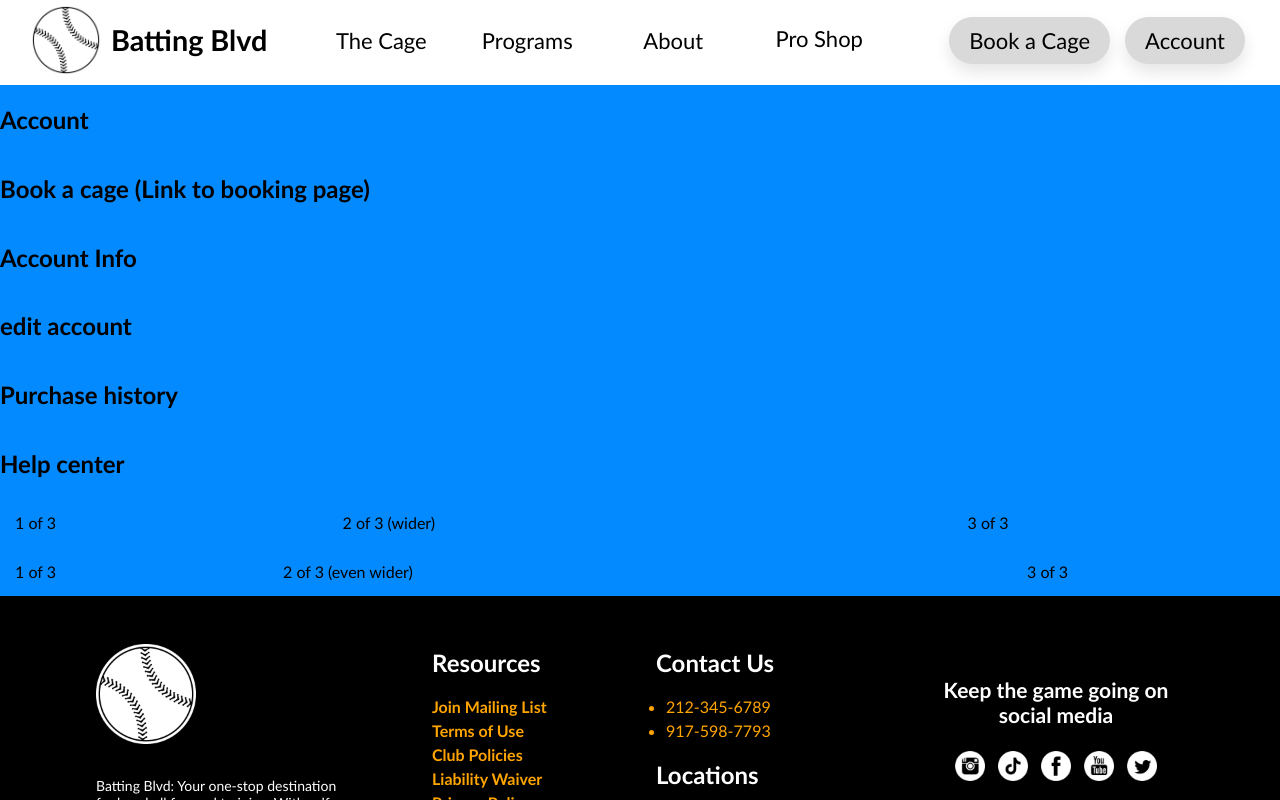
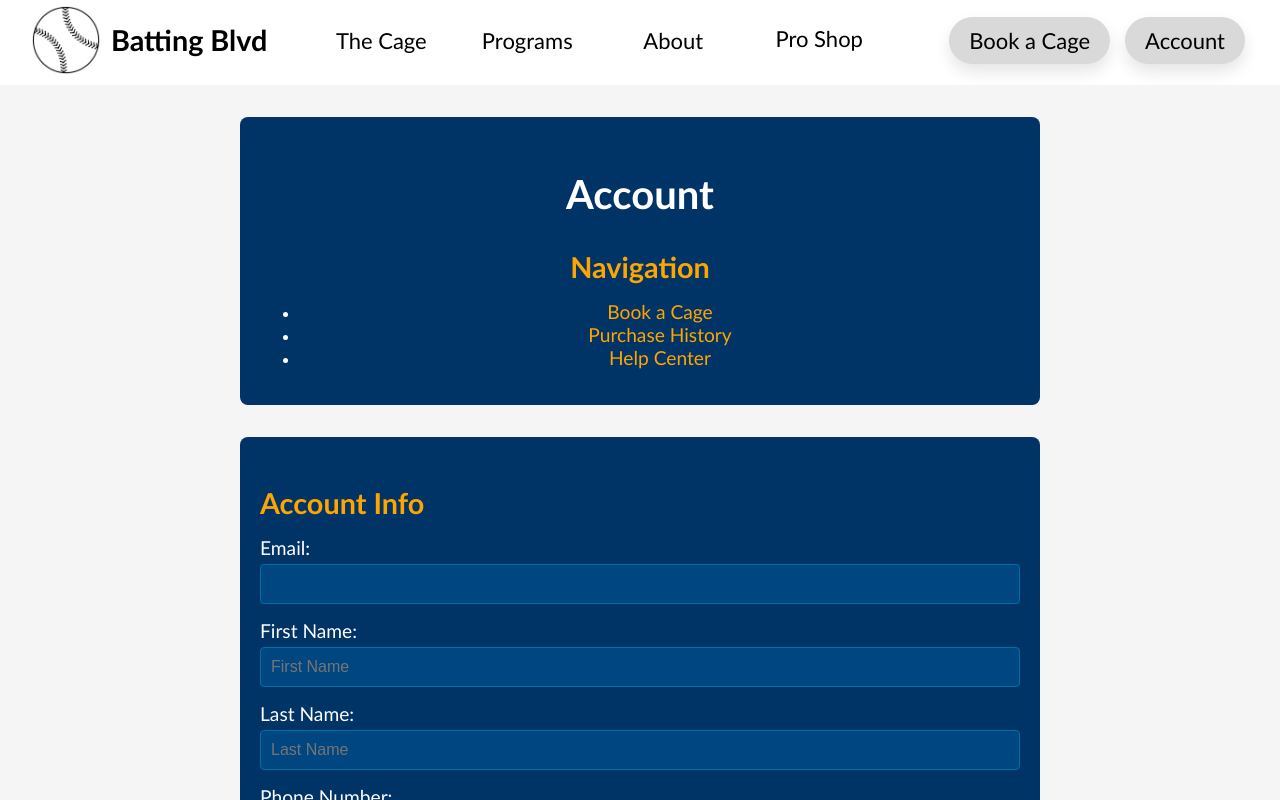
Before and after one commit to cmartinez131/batting-cage-business-website, a React (Create React App) app: page /account in a window 1280 px wide. Shown: the top 800 px of the page. Built offline with nearby package versions, Linux system fonts and the light colour scheme; no server answers.

Commit message:
add styling to account page

```diff
--- /dev/null
+++ b/src/pages/Account.css
@@ -0,0 +1,129 @@
+.account-container {
+    width: 100%;
+    padding: 2rem;
+    display: flex;
+    flex-direction: column;
+    align-items: center;
+    font-family: 'Gill Sans', 'Gill Sans MT', Calibri, 'Trebuchet MS', sans-serif;
+    background-color: whitesmoke;
+}
+
+.account-info {
+    background-color: #003366;
+    padding: 20px;
+    border-radius: 8px;
+    color: white;
+    width: 80%;
+    max-width: 800px;
+    margin-bottom: 2rem;
+    text-align: center;
+}
+
+.account-title {
+    font-size: 2.5rem;
+    margin-bottom: 1rem;
+}
+
+.account-subtitle {
+    font-size: 1.5rem;
+    margin-bottom: 1rem;
+}
+
+.account-links {
+    margin-top: 2rem;
+}
+
+.account-section-title {
+    font-size: 1.8rem;
+    margin-bottom: 1rem;
+    color: orange;
+}
+
+.account-link {
+    color: orange;
+    text-decoration: none;
+    font-size: 1.2rem;
+}
+
+.account-link:hover {
+    text-decoration: underline;
+}
+
+.account-edit {
+    background-color: #003366;
+    padding: 20px;
+    border-radius: 8px;
+    color: white;
+    width: 80%;
+    max-width: 800px;
+    text-align: left;
+}
+
+.account-form {
+    display: flex;
+    flex-direction: column;
+    align-items: flex-start;
+}
+
+.account-form-group {
+    margin-bottom: 15px;
+    width: 100%;
+}
+
+.account-label {
+    display: block;
+    margin-bottom: 5px;
+    font-size: 1.2rem;
+}
+
+.account-input {
+    width: 100%;
+    padding: 10px;
+    font-size: 1rem;
+    border: 1px solid #0070a3;
+    border-radius: 4px;
+    background-color: #004680;
+    color: white;
+}
+
+.account-button {
+    padding: 10px 20px;
+    font-size: 1rem;
+    border: none;
+    background-color: orange;
+    color: white;
+    border-radius: 4px;
+    cursor: pointer;
+    transition: background-color 0.3s ease;
+    align-self: flex-start;
+}
+
+.account-button:hover {
+    background-color: #e67350;
+}
+
+@media (max-width: 768px) {
+
+    .account-info,
+    .account-edit {
+        width: 90%;
+    }
+
+    .account-title {
+        font-size: 2rem;
+    }
+
+    .account-subtitle {
+        font-size: 1.3rem;
+    }
+
+    .account-section-title {
+        font-size: 1.5rem;
+    }
+
+    .account-label,
+    .account-input,
+    .account-button {
+        font-size: 1rem;
+    }
+}
--- a/src/pages/Account.js
+++ b/src/pages/Account.js
@@ -1,44 +1,61 @@
+import React, { useState, useEffect } from 'react';
+import { Link } from 'react-router-dom';
+import { getAuth } from "firebase/auth";
+import '../styles.css';
+import './Account.css';
+
 const Account = () => {
+    const [user, setUser] = useState(null);
+
+    useEffect(() => {
+        const auth = getAuth();
+        const currentUser = auth.currentUser;
+        setUser(currentUser);
+    }, []);
+
     return (
-        <div className="container">
-            <div className="container">
-            <h2>Account</h2>
-            <h2>Book a cage (Link to booking page)</h2>
-            <h2>Account Info</h2>
-            <h2>edit account</h2>
-            <h2>Purchase history</h2>
-            <h2>Help center</h2>
-            <div className="row">
-                <div className="col">1 of 3</div>
-                <div className="col col-wider">2 of 3 (wider)</div>
-                <div className="col">3 of 3</div>
+        <div className="account-container">
+            <div className="account-info">
+                <h2 className="account-title">Account</h2>
+                {user && (
+                    <>
+                        <h3 className="account-subtitle">Welcome, {user.email}</h3>
+                        <p><strong>User ID:</strong> {user.uid}</p>
+                    </>
+                )}
+                <div className="account-links">
+                    <h3 className="account-section-title">Navigation</h3>
+                    <ul>
+                        <li><Link className="account-link" to="/book">Book a Cage</Link></li>
+                        <li><Link className="account-link" to="/">Purchase History</Link></li>
+                        <li><Link className="account-link" to="/">Help Center</Link></li>
+                    </ul>
+                </div>
             </div>
-            <div className="row">
-                <div className="col">1 of 3</div>
-                <div className="col col-even-wider">2 of 3 (even wider)</div>
-                <div className="col">3 of 3</div>
+            <div className="account-edit">
+                <h3 className="account-section-title">Account Info</h3>
+                <form className="account-form">
+                    <div className="account-form-group">
+                        <label className="account-label">Email:</label>
+                        <input type="email" className="account-input" value={user ? user.email : ''} readOnly />
+                    </div>
+                    <div className="account-form-group">
+                        <label className="account-label">First Name:</label>
+                        <input type="text" className="account-input" placeholder="First Name" />
+                    </div>
+                    <div className="account-form-group">
+                        <label className="account-label">Last Name:</label>
+                        <input type="text" className="account-input" placeholder="Last Name" />
+                    </div>
+                    <div className="account-form-group">
+                        <label className="account-label">Phone Number:</label>
+                        <input type="tel" className="account-input" placeholder="Phone Number" />
+                    </div>
+                    <button type="submit" className="account-button">Update Account</button>
+                </form>
             </div>
         </div>
-        </div>
-    )
-}
+    );
+};
 
 export default Account;
-
-const Book = () => {
-    return (
-        <div className="container">
-            <h2>Book a Cage</h2>
-            <div className="row">
-                <div className="col">1 of 3</div>
-                <div className="col col-wider">2 of 3 (wider)</div>
-                <div className="col">3 of 3</div>
-            </div>
-            <div className="row">
-                <div className="col">1 of 3</div>
-                <div className="col col-even-wider">2 of 3 (even wider)</div>
-                <div className="col">3 of 3</div>
-            </div>
-        </div>
-    )
-}
--- a/src/pages/Signup.css
+++ b/src/pages/Signup.css
@@ -8,31 +8,11 @@
     background-color: whitesmoke;
 }
 
-.signup-center-content {
-    display: flex;
-    justify-content: center;
-    align-items: center;
-    min-height: 100vh;
-}
-
-.signup-form-container {
+.signup-form {
     background-color: #003366;
     padding: 20px;
     border-radius: 8px;
     color: white;
-    display: flex;
-    flex-direction: column;
-    align-items: center;
-}
-
-.signup-title {
-    color: white;
-    margin-bottom: 20px;
-    font-size: 2.5rem;
-}
-
-.signup-form {
-    width: 100%;
     display: flex;
     flex-direction: column;
     align-items: center;
@@ -88,9 +68,17 @@
     margin-top: 20px;
 }
 
-.signup-link {
-    color: orange;
-    text-decoration: underline;
+.signup-center-content {
+    display: flex;
+    justify-content: center;
+    align-items: center;
+    min-height: 100vh;
+}
+
+.signup-title {
+    color: #003366;
+    margin-bottom: 20px;
+    font-size: 2.5rem;
 }
 
 .signup-terms-privacy-links {
```
